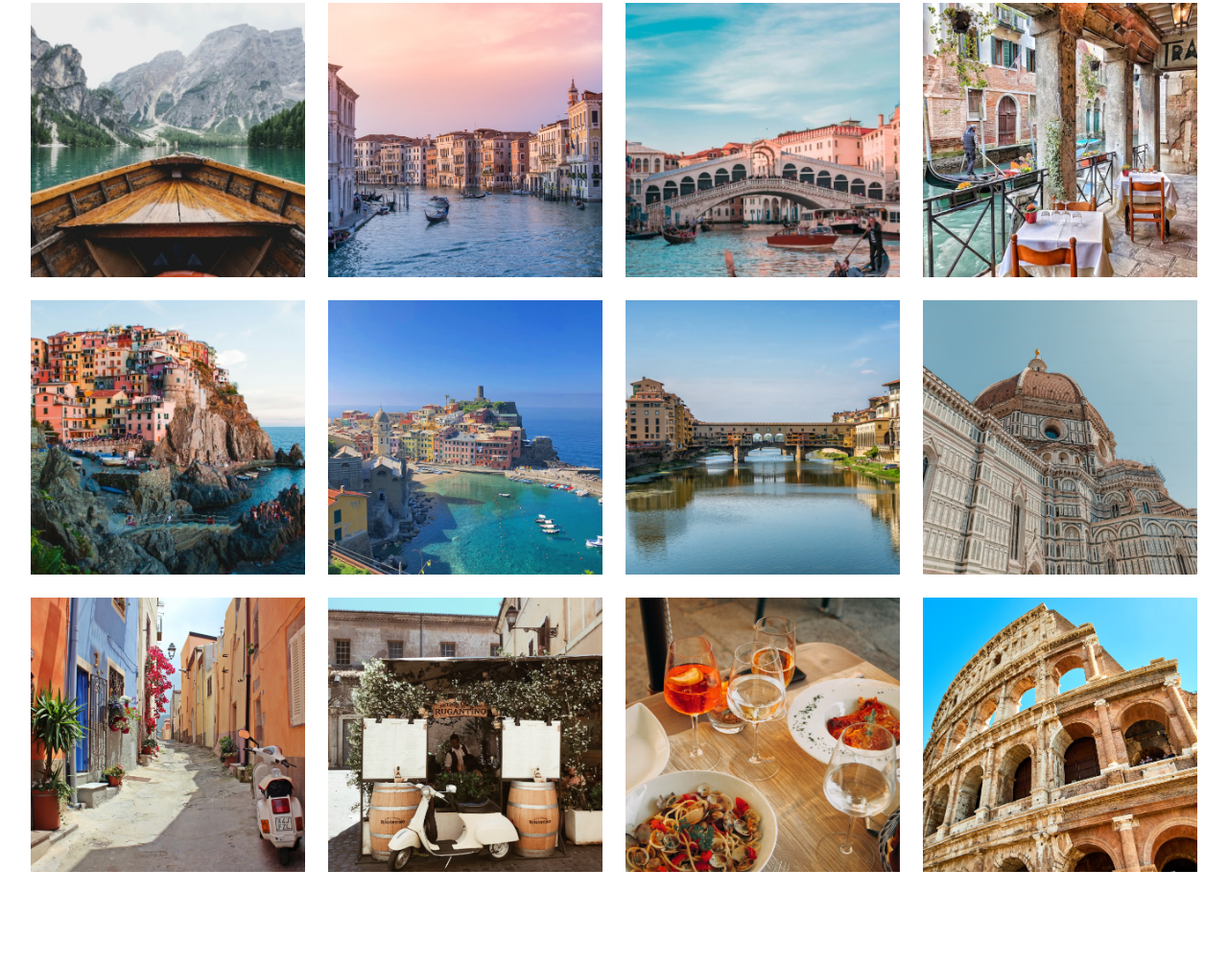
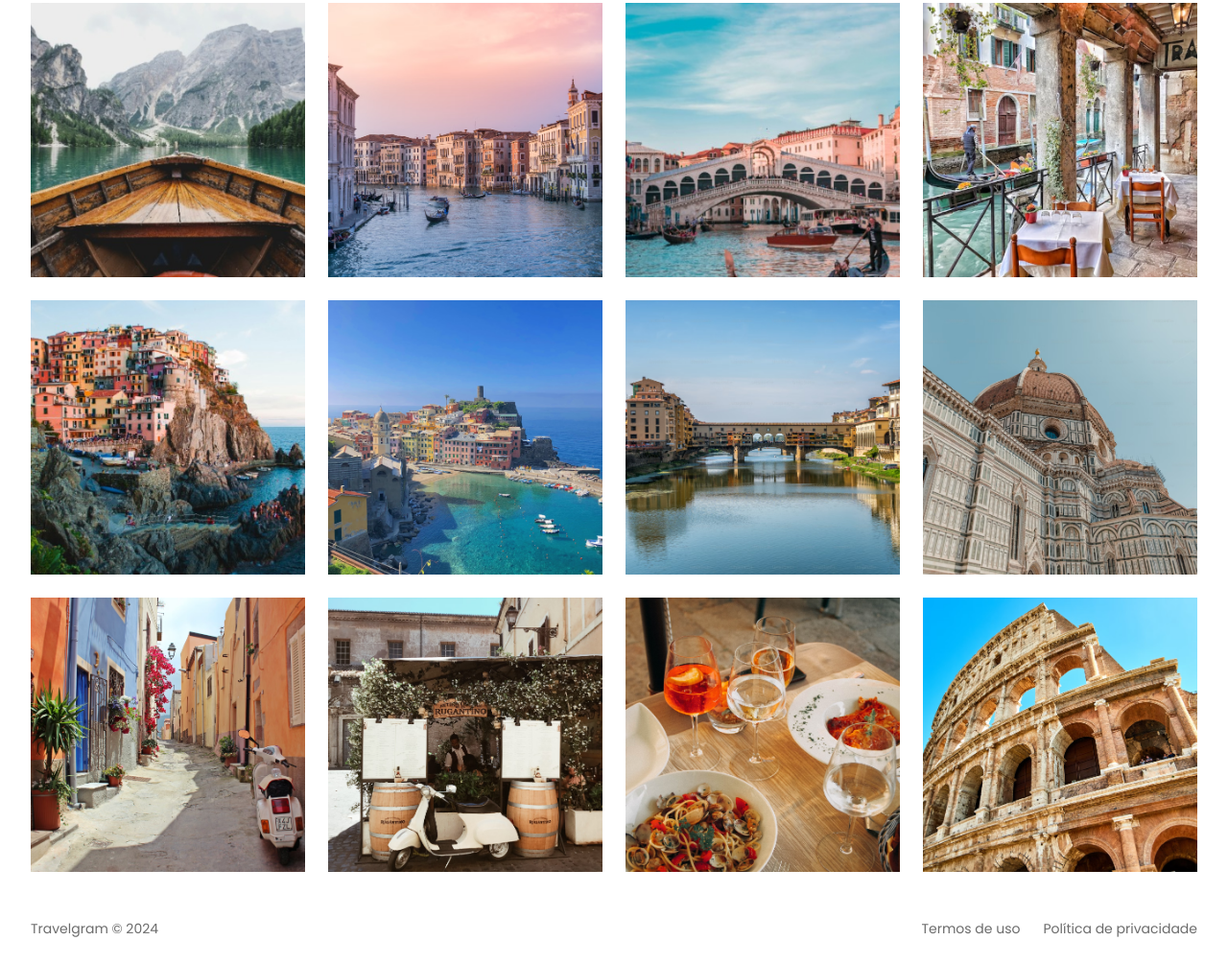
Before and after one commit to LinickerOstroski/travelgram, a plain HTML site: page index.html in a window 1280 px wide. Shown: the part 364-1369 px from the top of the page at 96% size. Before the commit the page ends 1297 px from the top, so only its background shows below. Drawn offline with Linux system fonts and the light colour scheme.

Commit message:
finalizando footer

```diff
--- a/index.html
+++ b/index.html
@@ -80,6 +80,18 @@
     <img src="assets/images/Image 12.png" alt="...">
   </main>
 
+  <footer class="container">
+    <span>
+      Travelgram &copy; 2024
+    </span>
+    <span>
+      Termos de uso
+    </span>
+    <span>
+      Política de privacidade
+    </span>
+  </footer>
+
 </body>
 
 </html>
--- /dev/null
+++ b/styles/footer.css
@@ -0,0 +1,10 @@
+footer {
+    display: flex;
+    font: var(--text-md);
+    gap: 24px;
+    padding-block: 24px;
+}
+
+footer span:nth-child(1) {
+    margin-right: auto;
+}
--- a/styles/index.css
+++ b/styles/index.css
@@ -2,3 +2,4 @@
 @import url(nav.css);
 @import url(header.css);
 @import url(main.css);
+@import url(footer.css);
```
